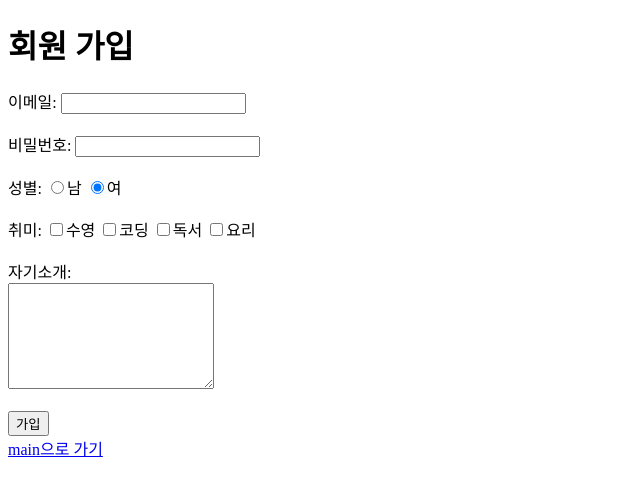
After one commit to Heez27/django_practices, a Django app: page /form/ in a window 1280 px wide. The commit adds this page. Shown: the top 496 px of the page, without its empty margins (0-640 px from the left). Run offline with Django 3.2, Linux system fonts and the light colour scheme.

Commit message:
django 연습#4

```diff
--- a/django_practices/urls.py
+++ b/django_practices/urls.py
@@ -19,8 +19,10 @@ from django.urls import path
 import helloworld.views as helloworldviews
 
 urlpatterns = [
+    path('', helloworldviews.main),
+    path('form/', helloworldviews.form),
+    path('join', helloworldviews.join),
     path('hello1/', helloworldviews.hello1),
-    path('hello2/', helloworldviews.hello2),
     path('tags/', helloworldviews.tags),
     path('admin/', admin.site.urls),
 ]
--- a/helloworld/views.py
+++ b/helloworld/views.py
@@ -2,13 +2,29 @@ from django.http import HttpResponse
 from django.shortcuts import render
 
 
-def hello1(request):
-    return HttpResponse('<h1>Hello World1</h1>', content_type='text/html; charset=utf-8')
+def main(request):
+    return render(request, 'helloworld/main.html')
 
 
-def hello2(request):
-    return render(request, 'helloworld/hello2.html')
+def hello1(request):
+    name = request.GET["name"]
+    return HttpResponse(f'<h1>Hello {name}</h1><a href="/">메인으로가기</a>', content_type='text/html; charset=utf-8')
 
 
 def tags(request):
     return render(request, 'helloworld/tags.html')
+
+
+def form(request):
+    return render(request, 'helloworld/form.html')
+
+
+def join(request):
+    email = request.POST['email']
+    password = request.POST['password']
+    gender = request.POST["gender"]
+    hobbies = request.POST.getlist("hobbies")
+    description = request.POST["desc"]
+
+    print(email, password, gender, hobbies, description)
+    return HttpResponse('ok', content_type='text/plain; charset=utf-8')
--- /dev/null
+++ b/templates/helloworld/form.html
@@ -0,0 +1,34 @@
+<!DOCTYPE html>
+<html lang="en">
+<head>
+    <meta charset="UTF-8">
+    <title>form test</title>
+</head>
+<body>
+    <h1>회원 가입</h1>
+    <form action="/join" method="post">{% csrf_token %}
+        이메일: <input type="text" name="email" value=""/>
+        <br/><br/>
+
+        비밀번호: <input type="password" name="password" value=""/>
+        <br/><br/>
+
+        성별: <input type="radio" name="gender" value="male"/>남 <input type="radio" name="gender" value="female" checked="checked"/>여
+        <br/><br/>
+
+        취미:
+        <input type="checkbox" name="hobbies" value="swimming">수영
+        <input type="checkbox" name="hobbies" value="coding">코딩
+        <input type="checkbox" name="hobbies" value="reading">독서
+        <input type="checkbox" name="hobbies" value="cooking">요리
+        <br/><br/>
+
+        자기소개:<br/>
+        <textarea name="desc" style="width:200px; height:100px"></textarea>
+        <br/><br/>
+
+        <input type="submit" value="가입"/>
+    </form>
+    <a href="/">main으로 가기</a>
+</body>
+</html>
--- a/templates/helloworld/tags.html
+++ b/templates/helloworld/tags.html
@@ -17,6 +17,9 @@
         사용하는 태그 입니다.
     </p>
 
+
+
+    <!--  주석입니다~~~  -->
     <a href="/hello1">hello world1으로 가기</a>
 
     <table border="1" cellspacing="0" cellpadding="10">
```
Also changed, not shown: templates/helloworld/hello2.html (deleted, +0 -10 lines), templates/helloworld/main.html (added, +12 -0 lines).
